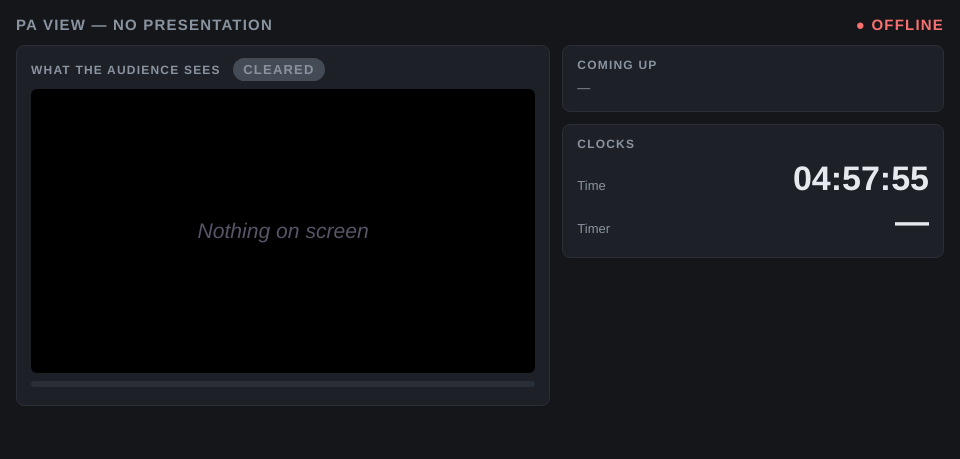
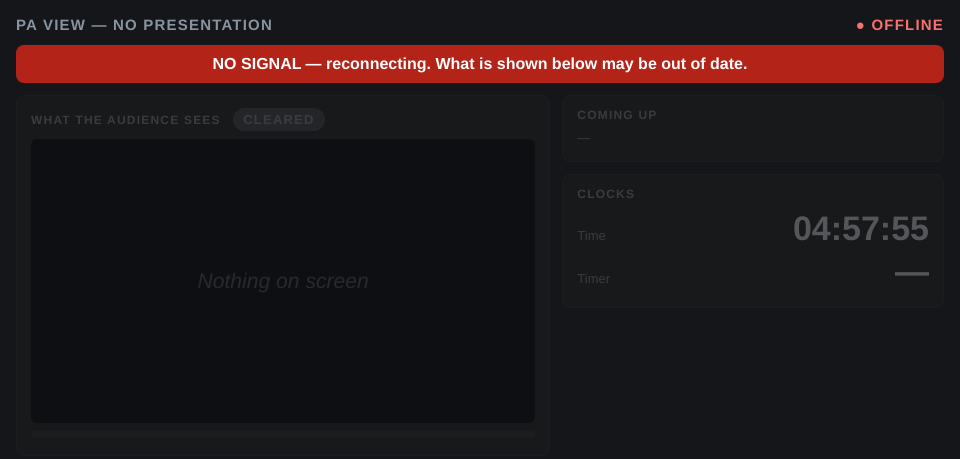
Before and after one commit to francis-p-n/easyPresent, an Electron app: page public/pa/index.html in a window 960 px wide. Drawn offline with Linux system fonts and the light colour scheme; no server answers.

Commit message:
M2: PA and Presenter pages dim and warn when the live feed drops
They kept showing the last slide with a green LIVE badge after disconnecting.
Now a red NO SIGNAL banner appears and the content is dimmed until reconnect.

```diff
--- a/public/pa/index.html
+++ b/public/pa/index.html
@@ -22,11 +22,16 @@
     #message-card { display: none; background: #4a1f1f; border-color: #8a3a3a; margin-bottom: 12px; }
     .bar { height: 6px; background: #2a2f37; border-radius: 3px; overflow: hidden; margin-top: 8px; }
     .bar > div { height: 100%; background: #3b82f6; width: 0; transition: width .2s; }
+    /* Lost the feed: what is on screen may no longer be true, so say so loudly and dim it */
+    #stale { display: none; background: #b42318; color: #fff; text-align: center; font-weight: 700; padding: 10px; border-radius: 8px; margin-bottom: 12px; }
+    body.stale #stale { display: block; }
+    body.stale .grid, body.stale #message-card { opacity: .3; filter: grayscale(1); }
     #conn.ok { color: #4ade80; } #conn.bad { color: #f87171; }
   </style>
 </head>
 <body>
   <h1><span>PA View — <span id="title">no presentation</span></span><span id="conn" class="bad">● offline</span></h1>
+  <div id="stale" role="alert">NO SIGNAL — reconnecting. What is shown below may be out of date.</div>
   <div class="card" id="message-card"><h2>Message overlay is live</h2><div id="message"></div></div>
   <div class="grid">
     <div class="card">
@@ -86,8 +91,10 @@
 
     const socket = io();
     const conn = $('conn');
-    socket.on('connect', () => { conn.className = 'ok'; conn.textContent = '● connected'; });
-    socket.on('disconnect', () => { conn.className = 'bad'; conn.textContent = '● offline'; });
+    socket.on('connect', () => { conn.className = 'ok'; conn.textContent = '● connected'; document.body.classList.remove('stale'); });
+    const lost = () => { conn.className = 'bad'; conn.textContent = '● offline'; document.body.classList.add('stale'); };
+    socket.on('disconnect', lost);
+    socket.on('connect_error', lost);
     socket.on('live-state', render);
   </script>
 </body>
```
Also changed, not shown: public/presenter/index.html (+8 -2 lines).
